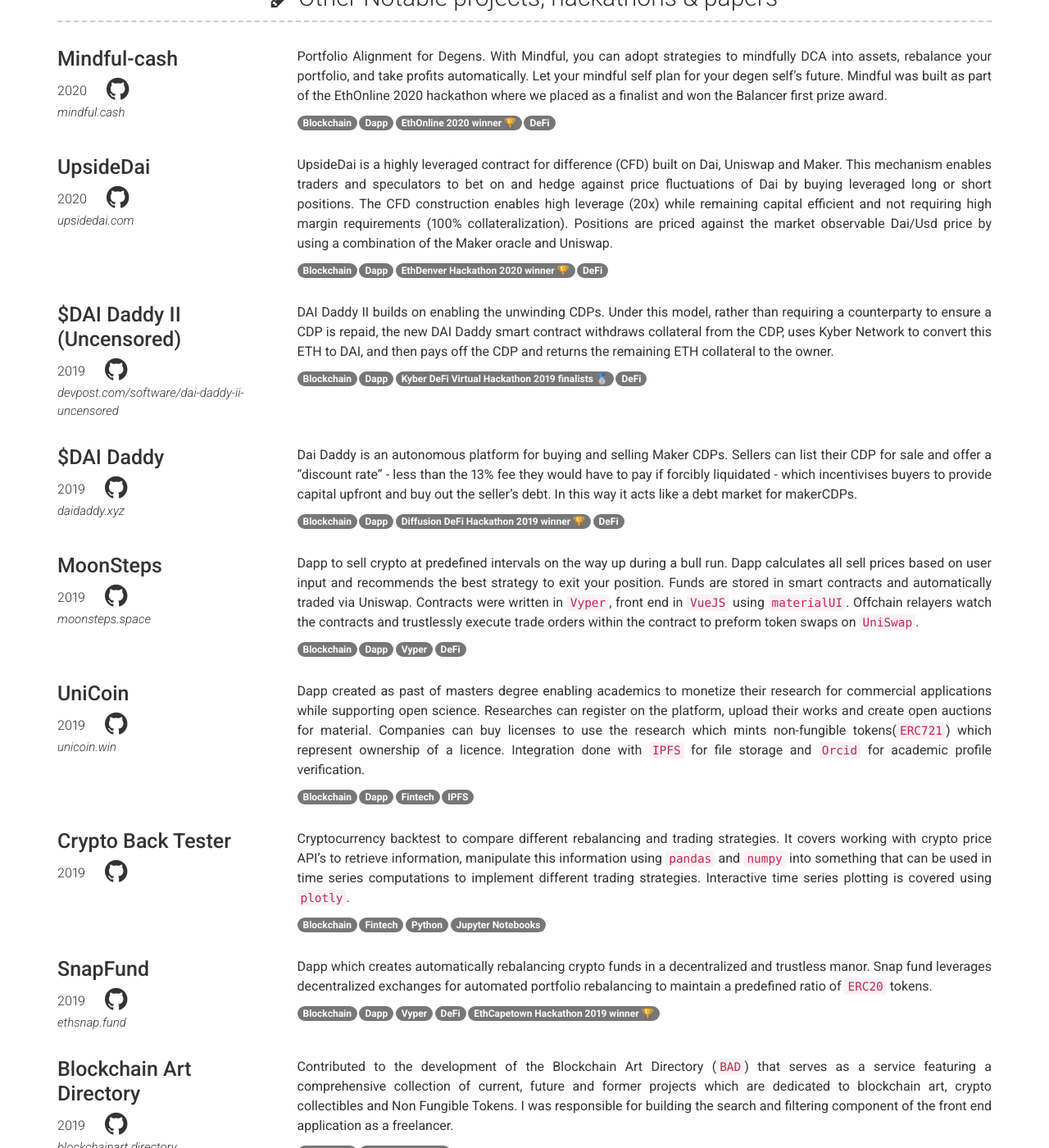
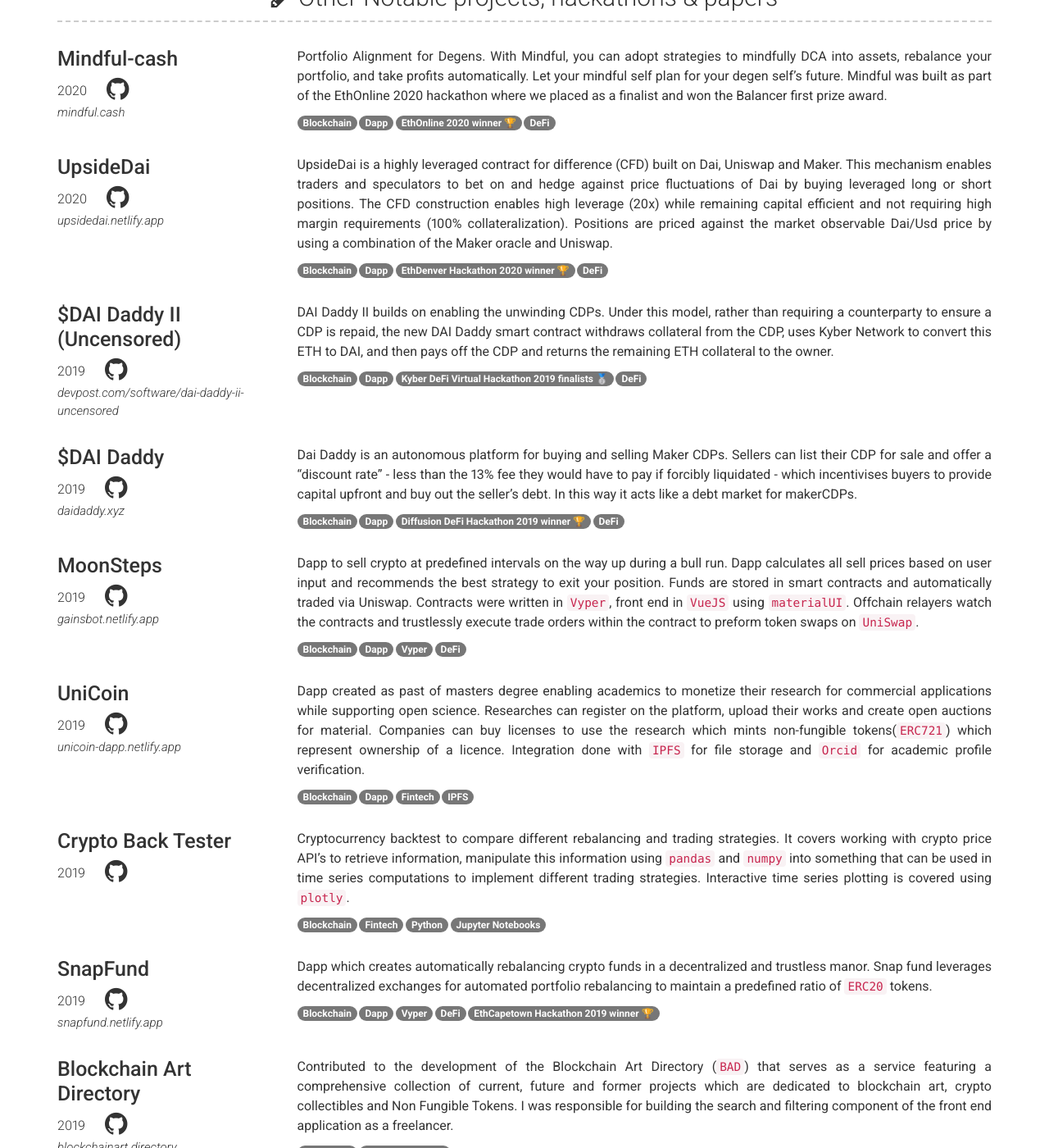
Before and after one commit to chrismaree/PersonalWebsite, a Jekyll site: the page built from index.md, in a window 1280 px wide and 1400 px high, scrolled down 2804 px. Shown: the whole window at 82% size. Built offline with Jekyll 4.4.1, drawn with Linux system fonts in a browser that asks for light colours.

Commit message:
fix
Signed-off-by: chrismaree <christopher.maree@gmail.com>

```diff
--- a/_data/otherProjects.yml
+++ b/_data/otherProjects.yml
@@ -8,7 +8,7 @@
   tags: [Blockchain, Dapp, EthOnline 2020 winner 🏆, DeFi]
 - name: UpsideDai
   date: 2020
-  link: upsidedai.com
+  link: upsidedai.netlify.app
   github: Daichotomy/UpSideDai
   description: |
     UpsideDai is a highly leveraged contract for difference (CFD) built on Dai, Uniswap and Maker. This mechanism enables traders and speculators to bet on and hedge against price fluctuations of Dai by buying leveraged long or short positions. The CFD construction enables high leverage (20x) while remaining capital efficient and not requiring high margin requirements (100% collateralization). Positions are priced against the market observable Dai/Usd price by using a combination of the Maker oracle and Uniswap.
@@ -29,14 +29,14 @@
   tags: [Blockchain, Dapp, Diffusion DeFi  Hackathon 2019 winner 🏆, DeFi]
 - name: MoonSteps
   date: 2019
-  link: moonsteps.space
+  link: gainsbot.netlify.app
   github: chrismaree/GainsDapp
   description: |
     Dapp to sell crypto at predefined intervals on the way up during a bull run. Dapp calculates all sell prices based on user input and recommends the best strategy to exit your position. Funds are stored in smart contracts and automatically traded via Uniswap. Contracts were written in `Vyper`, front end in `VueJS` using `materialUI`. Offchain relayers watch the contracts and trustlessly execute trade orders within the contract to preform token swaps on `UniSwap`.
   tags: [Blockchain, Dapp, Vyper, DeFi]
 - name: UniCoin
   date: 2019
-  link: unicoin.win
+  link: unicoin-dapp.netlify.app
   github: unicoinlicences/unicoindapp
   description: |
     Dapp created as past of masters degree enabling academics to monetize their research for commercial applications while supporting open science. Researches can register on the platform, upload their works and create open auctions for material. Companies can buy licenses to use the research which mints non-fungible tokens(`ERC721`) which represent ownership of a licence. Integration done with `IPFS` for file storage and `Orcid` for academic profile verification.
@@ -49,7 +49,7 @@
   tags: [Blockchain, Fintech, Python, Jupyter Notebooks]
 - name: SnapFund
   date: 2019
-  link: ethsnap.fund
+  link: snapfund.netlify.app
   github: constantiam/snap
   description: |
     Dapp which creates automatically rebalancing crypto funds in a decentralized and trustless manor. Snap fund leverages decentralized exchanges for automated portfolio rebalancing to maintain a predefined ratio of `ERC20` tokens.
```
